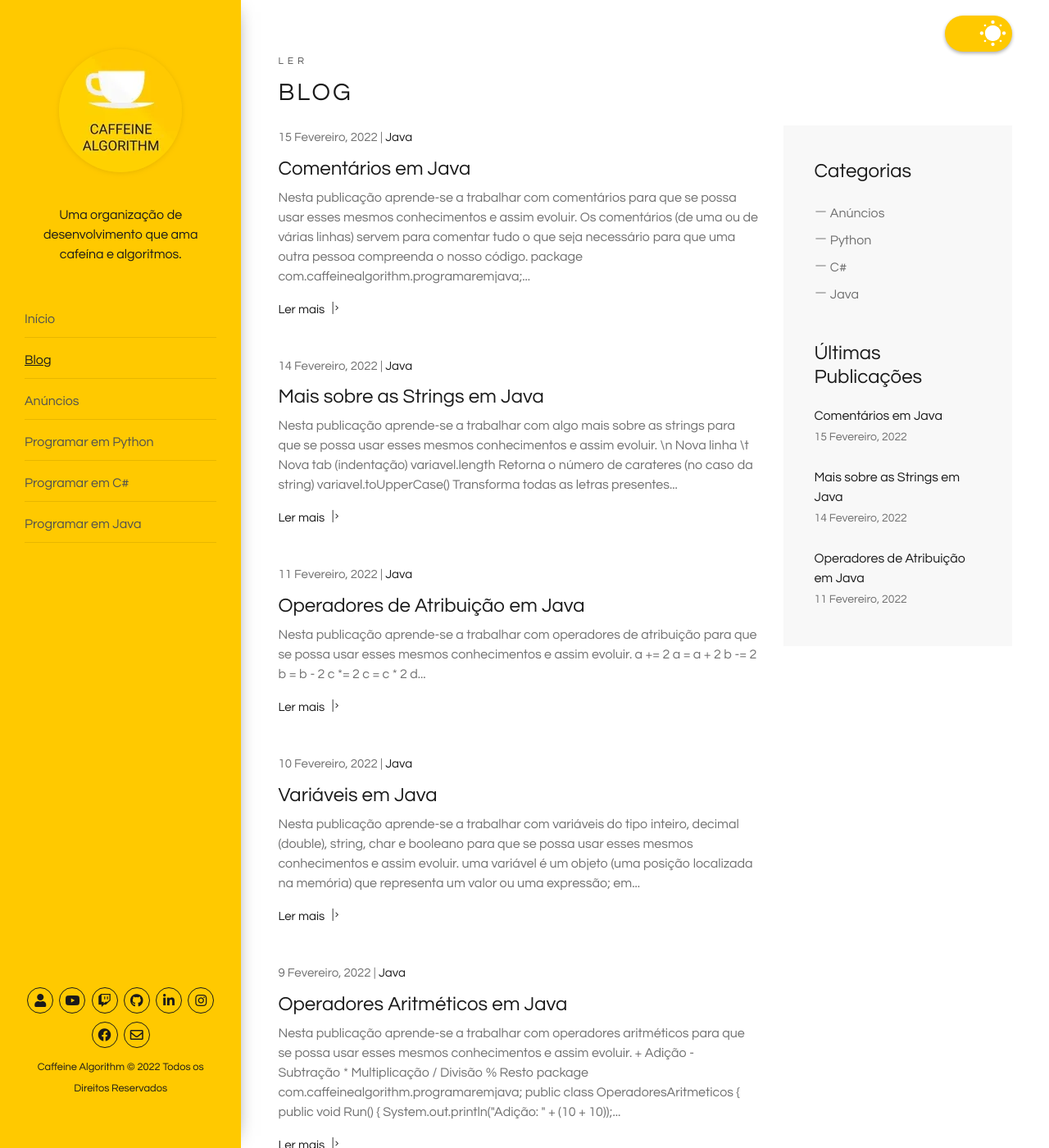
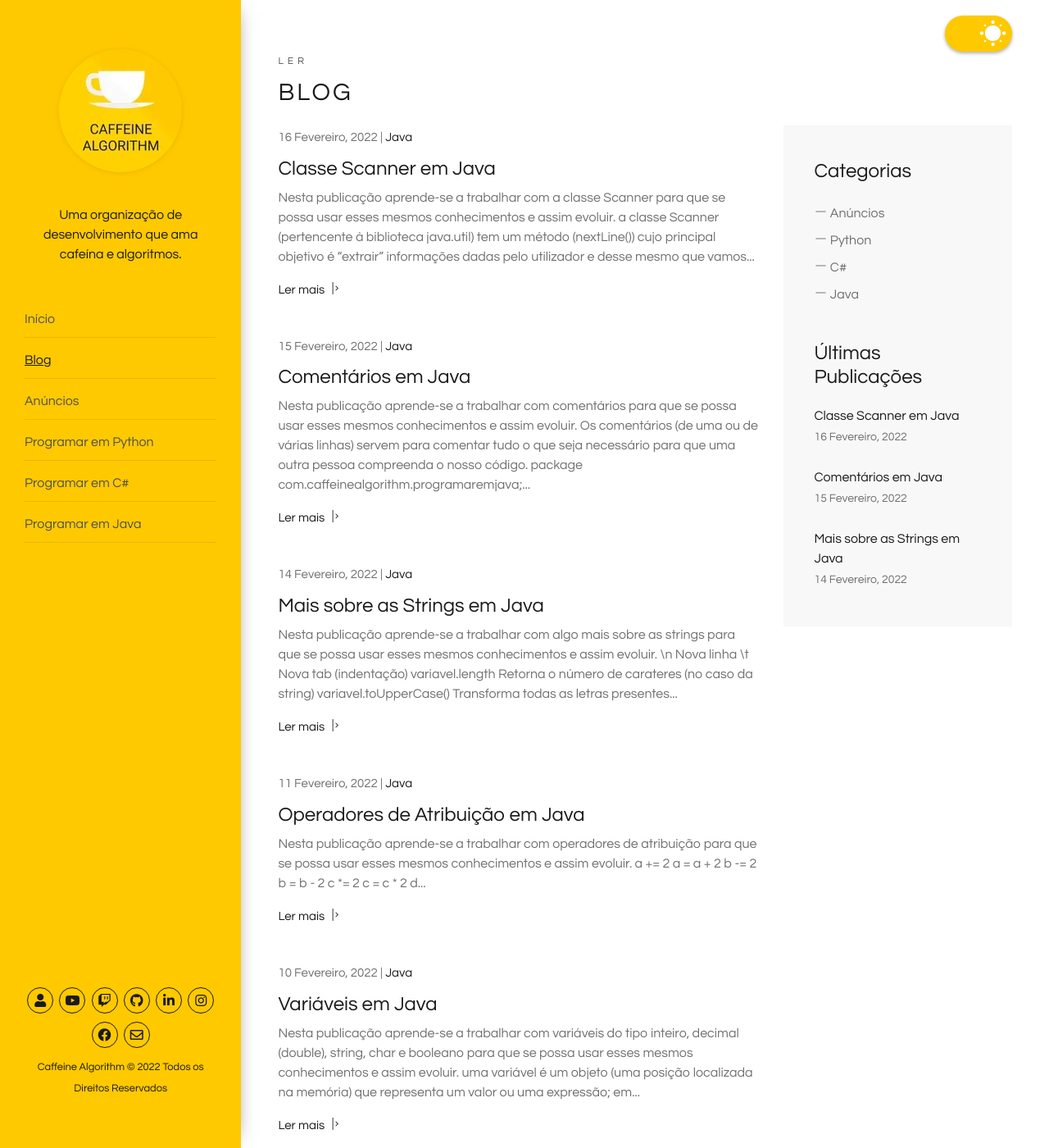
Before and after one commit to caffeinealgorithm/caffeinealgorithm.github.io, a Jekyll site: the page built from blog/index.html, in a window 1280 px wide and 1400 px high. Shown: the whole window at 82% size. Built offline with Jekyll 4.4.1, drawn with Linux system fonts in a browser that asks for light colours; the list of posts is cut into pages by our own code; some of the changed text lies outside the part shown.

Commit message:
Add 9º episode of the Java programming series

````diff
--- /dev/null
+++ b/_posts/2022-02-16-classe-scanner-em-java.md
@@ -0,0 +1,47 @@
+---
+layout: post
+excerpt: Blog
+title: 'Classe Scanner em Java'
+description: 'Descobre como se trabalha com a classe Scanner na linguagem de programação Java. Obtém respostas às tuas dúvidas com a teoria e os exemplos apresentados.'
+keywords: 'java, classe scanner, classe, scanner, publicação'
+date: 2022-02-16
+categories: [Java]
+---
+
+Nesta publicação aprende-se a trabalhar com a classe Scanner para que se possa usar esses mesmos conhecimentos e assim evoluir.
+
+- a classe Scanner (pertencente à biblioteca java.util) tem um método (nextLine()) cujo principal objetivo é "extrair" informações dadas pelo utilizador e desse mesmo que vamos falar hoje;
+- resumindo, esse mesmo método serve para aumentar a interação com o mesmo, ou seja, o utilizador.
+
+```java
+package com.caffeinealgorithm.programaremjava;
+
+import java.util.Scanner;
+
+public class ClasseScanner {
+  public void Run() {
+    Scanner inputDoUtilizador = new Scanner(System.in);
+    String primeiroNome, ultimoNome;
+    int idade;
+
+    System.out.print("Insere o teu primeiro nome: ");
+    primeiroNome = inputDoUtilizador.nextLine();
+
+    System.out.print("Insere o teu último nome: ");
+    ultimoNome = inputDoUtilizador.nextLine();
+
+    System.out.print("Insere a tua idade: ");
+    idade = inputDoUtilizador.nextInt();
+
+    System.out.printf("Nome: %s %s\nIdade: %d", primeiroNome, ultimoNome, idade);
+  }
+}
+```
+
+<div class="video-container">
+  <iframe src="https://www.youtube.com/embed/d1Fp1_jjPsE" frameborder="0" allowfullscreen></iframe>
+</div>
+
+Não te esqueças de [assistir ao vídeo](https://youtu.be/d1Fp1_jjPsE){:target="\_blank"} e podes sempre ler esta publicação [em inglês](https://nelsonsilvadev.com/blog/20220216/scanner-class-in-java/){:target="\_blank"}.
+
+### _Happy coding!_
--- a/index.html
+++ b/index.html
@@ -76,7 +76,7 @@ keywords: organização, desenvolvimento, cafeína, algoritmos, publicações, v
       </div>
 
       <div class="row">
-        {% for video in site.java %} {% if video.id == "/java/8" %}
+        {% for video in site.java %} {% if video.id == "/java/9" %}
         <div class="col-xs-12 col-sm-3 col-sm-6 col-lg-6 col-xl-3">
           <a
             href="https://www.youtube.com/embed/{{ video.custom_id }}"
````
Also changed, not shown: _java/9.md (added, +5 -0 lines), assets/img/playlists/java/9.png (added), assets/img/playlists/java/9.webp (added).
